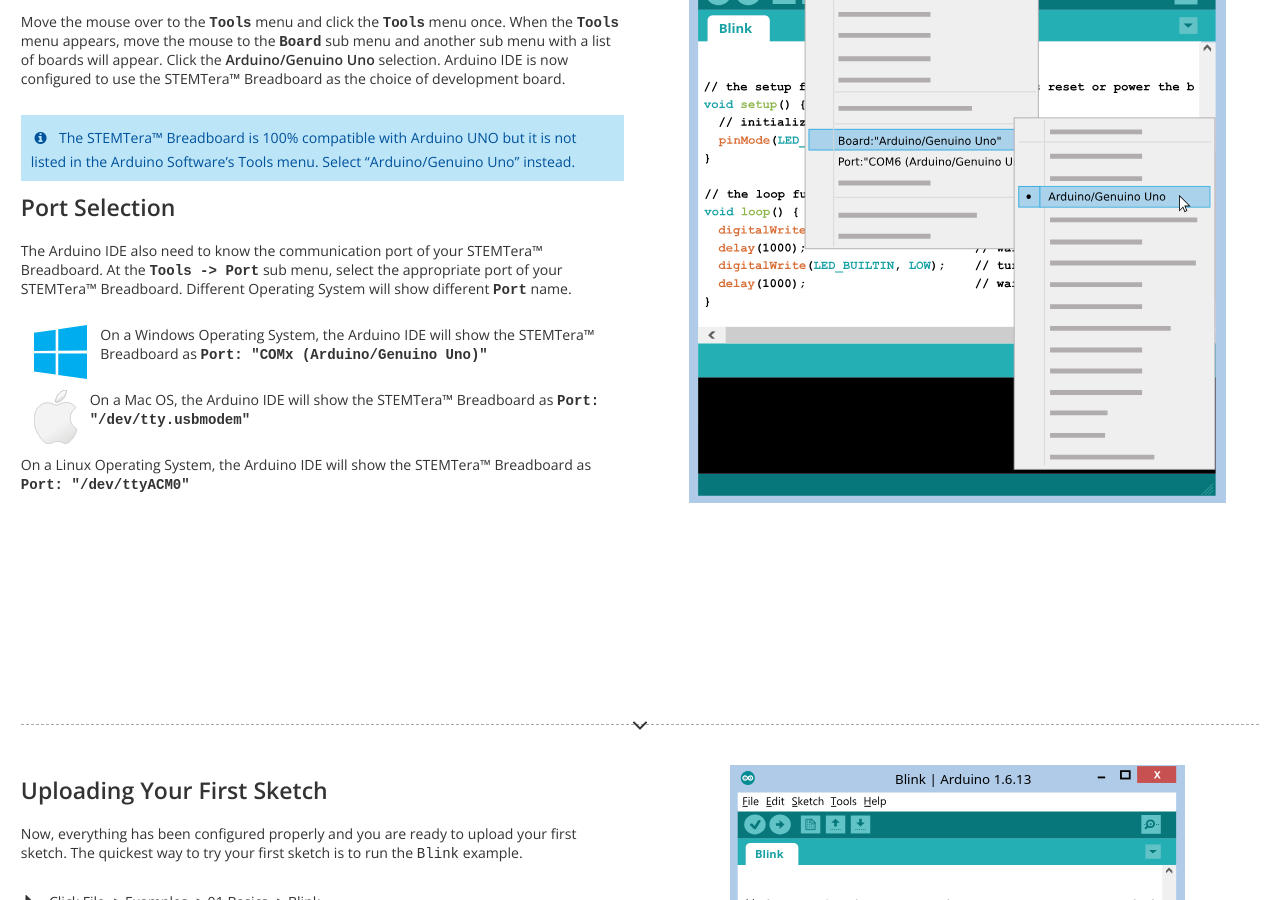
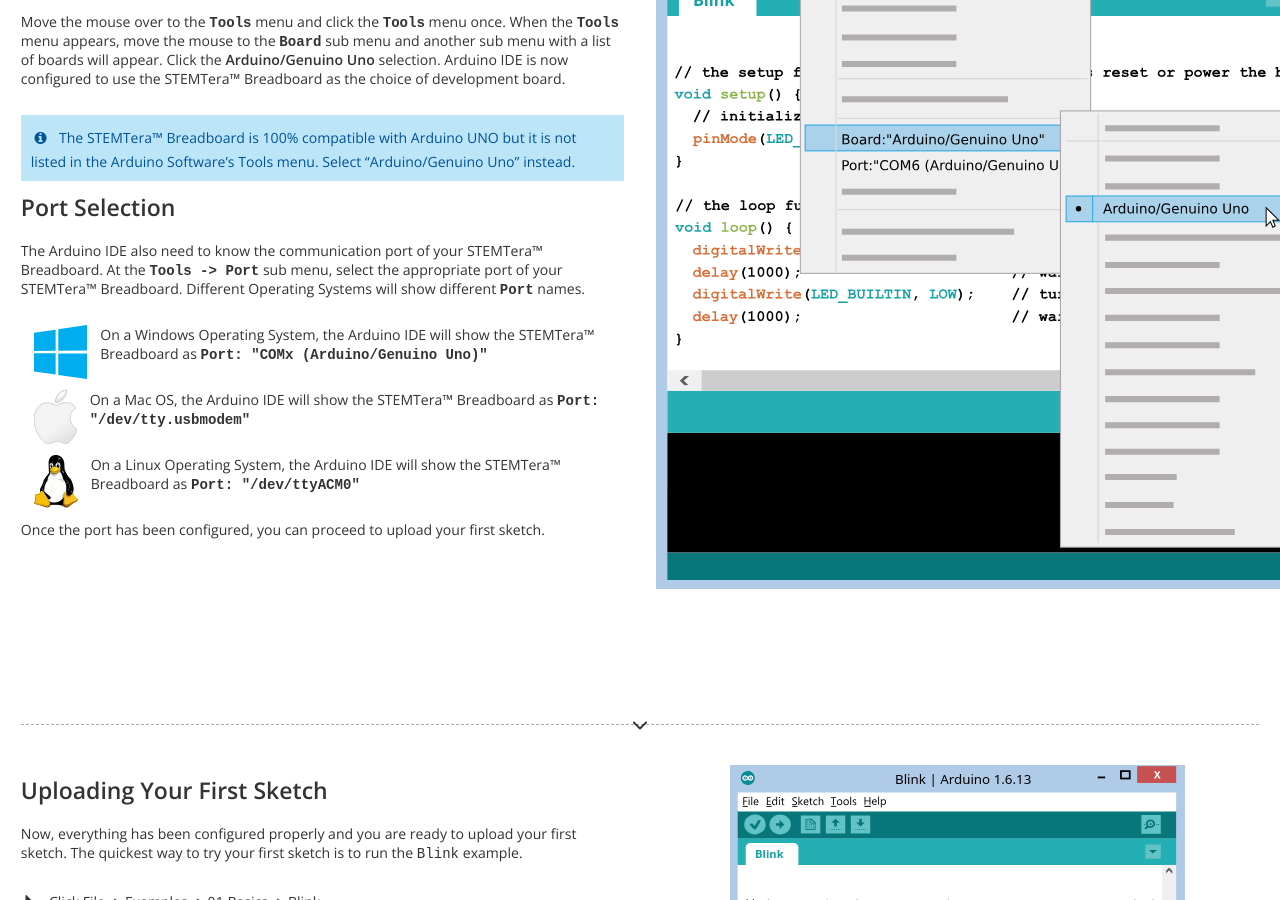
Before and after one commit to STEMTera/stemtera.github.io, a Jekyll site: the page built from en/begin/index.html, in a window 1280 px wide and 900 px high, scrolled down 6410 px. Built offline with Jekyll 4.4.1, drawn with Linux system fonts in a browser that asks for light colours; nearby versions of some CDN libraries.

Commit message:
fixed typo

```diff
--- a/en/begin/_posts/2000-01-07-board-selection.md
+++ b/en/begin/_posts/2000-01-07-board-selection.md
@@ -18,7 +18,7 @@
 
 ## Port Selection
 
-The Arduino IDE also need to know the communication port of your (STMB). At the **`Tools -> Port`** sub menu, select the appropriate port of your (STMB). Different Operating System will show different **`Port`** name.
+The Arduino IDE also need to know the communication port of your (STMB). At the **`Tools -> Port`** sub menu, select the appropriate port of your (STMB). Different Operating Systems will show different **`Port`** names.
 
 ![Windows Logo](img/windows_logo.svg){: .sixteenth-h .left }On a Windows Operating System, the Arduino IDE will show the (STMB) as **`Port: "COMx (Arduino/Genuino Uno)"`**
 
@@ -26,4 +26,6 @@
 
 ![Linux Logo](img/linux_logo.svg){: .sixteenth-h .left }On a Linux Operating System, the Arduino IDE will show the (STMB) as **`Port: "/dev/ttyACM0"`**
 
-![STEMTera Breadboard selection in Arduino IDE](img/board_selection.svg){: .half-w .center }
+Once the port has been configured, you can proceed to upload your first sketch.
+
+![STEMTera Breadboard selection in Arduino IDE](img/board_selection.svg){: .three-quarter-h-h .center }
```
